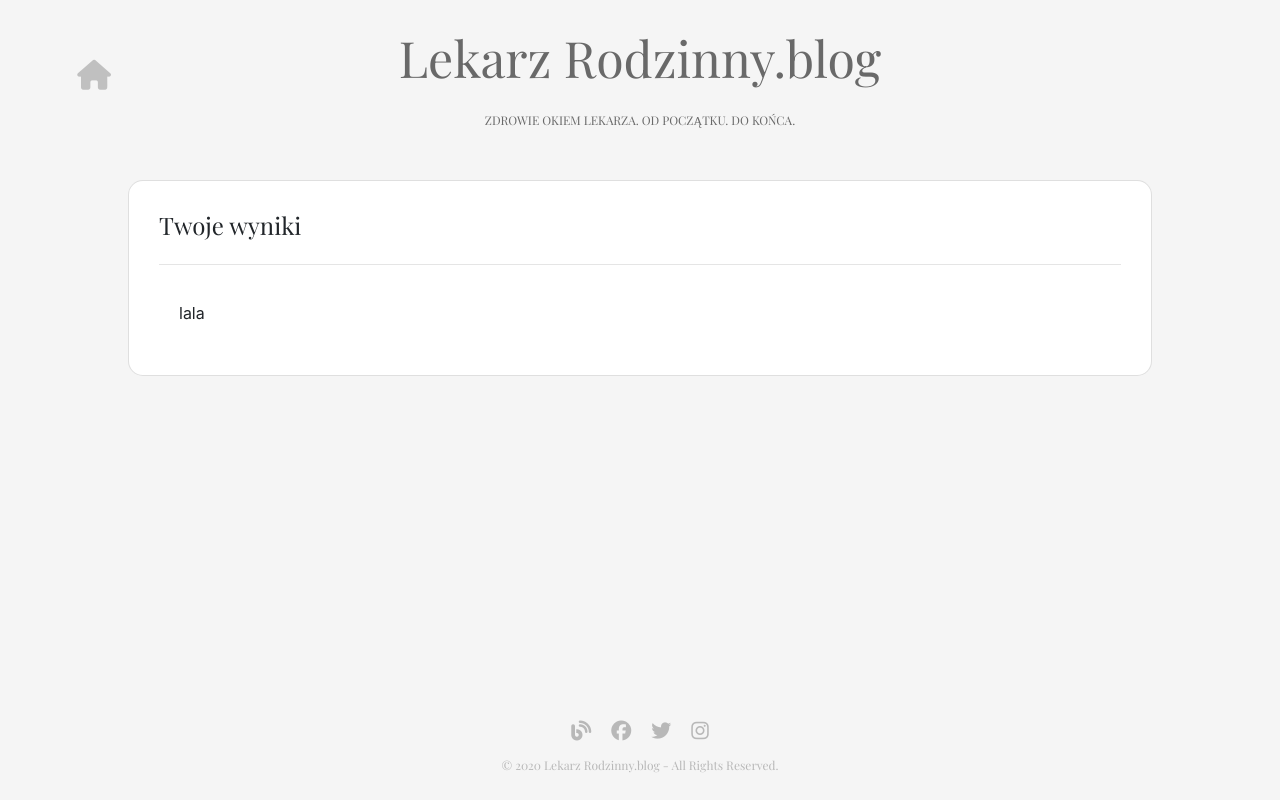
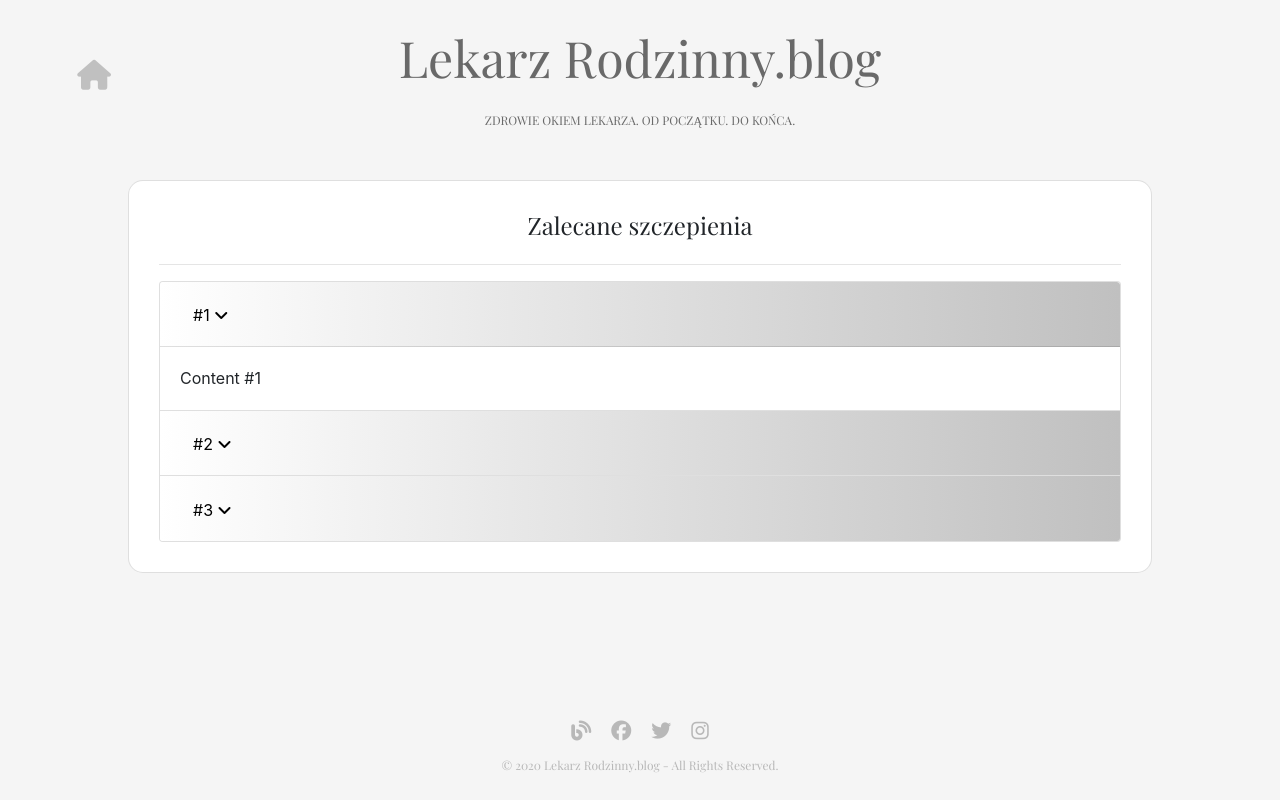
Before and after one commit to dominikazb/szczepienia, an Angular app: page /results in a window 1280 px wide. Built offline with nearby package versions, Linux system fonts and the light colour scheme.

Commit message:
Task 0 - Forgotten code from last commit

```diff
--- a/src/app/components/results/results.component.css
+++ b/src/app/components/results/results.component.css
@@ -1,3 +1,16 @@
 .main_results_div__wrapper {
   background-color: red;
 }
+
+
+.card-header {
+  background: rgb(255,255,255);
+  background: -moz-linear-gradient(90deg, rgba(255,255,255,1) 0%, rgba(192,192,192,1) 100%);
+  background: -webkit-linear-gradient(90deg, rgba(255,255,255,1) 0%, rgba(192,192,192,1) 100%);
+  background: linear-gradient(90deg, rgba(255,255,255,1) 0%, rgba(192,192,192,1) 100%);
+  filter: progid:DXImageTransform.Microsoft.gradient(startColorstr="#ffffff",endColorstr="#c0c0c0",GradientType=1);
+}
+
+.header-link {
+  color: black;
+}
--- a/src/app/components/results/results.component.html
+++ b/src/app/components/results/results.component.html
@@ -1,20 +1,67 @@
 <div class="main_card__wrapper d-flex justify-content-center align-items-center">
-  <div class="main_card__container__wide_80">
+  <div class="main_card__container__wide_80 additional_margin_bottom__100">
     <form>
       <div class="card question__card">
-        <h4 class="applyGoogleFont">Twoje wyniki</h4>
+        <h4 class="applyGoogleFont text-center">Zalecane szczepienia</h4>
 
         <hr>
 
-        <div class="card-body">
+          <!-- ----------------------------------------------- -->
 
-      <!-- ----------------------------------------------- -->
+          <div class="accordion" id="accordionExample1">
+            <div class="card">
+              <div class="card-header" id="headingOne1">
+                <h2 class="mb-0">
+                  <button class="btn btn-link header-link" type="button" data-toggle="collapse"
+                          data-target="#collapseOne1"
+                          aria-expanded="true" aria-controls="collapseOne1">
+                    #1 <i class="fas fa-angle-down"></i>
+                  </button>
+                </h2>
+              </div>
 
-          lala
-      <!-- ----------------------------------------------- -->
+              <div id="collapseOne1" class="collapse show" aria-labelledby="headingOne1"
+                   data-parent="#accordionExample1">
+                <div class="card-body">
+                  Content #1
+                </div>
+              </div>
+            </div>
+            <div class="card">
+              <div class="card-header" id="headingTwo1">
+                <h2 class="mb-0">
+                  <button class="btn btn-link header-link collapsed" type="button" data-toggle="collapse"
+                          data-target="#collapseTwo1" aria-expanded="false" aria-controls="collapseTwo1">
+                    #2 <i class="fas fa-angle-down"></i>
+                  </button>
+                </h2>
+              </div>
+              <div id="collapseTwo1" class="collapse" aria-labelledby="headingTwo1" data-parent="#accordionExample1">
+                <div class="card-body">
+                  Content #2
+                </div>
+              </div>
+            </div>
+            <div class="card">
+              <div class="card-header" id="headingThree1">
+                <h2 class="mb-0">
+                  <button class="btn btn-link header-link collapsed" type="button" data-toggle="collapse"
+                          data-target="#collapseThree1" aria-expanded="false" aria-controls="collapseThree1">
+                    #3 <i class="fas fa-angle-down"></i>
+                  </button>
+                </h2>
+              </div>
+              <div id="collapseThree1" class="collapse" aria-labelledby="headingThree1"
+                   data-parent="#accordionExample1">
+                <div class="card-body">
+                  Content #3
+                </div>
+              </div>
+            </div>
+          </div>
 
+          <!-- ----------------------------------------------- -->
 
-        </div>
 
       </div>
     </form>
```
